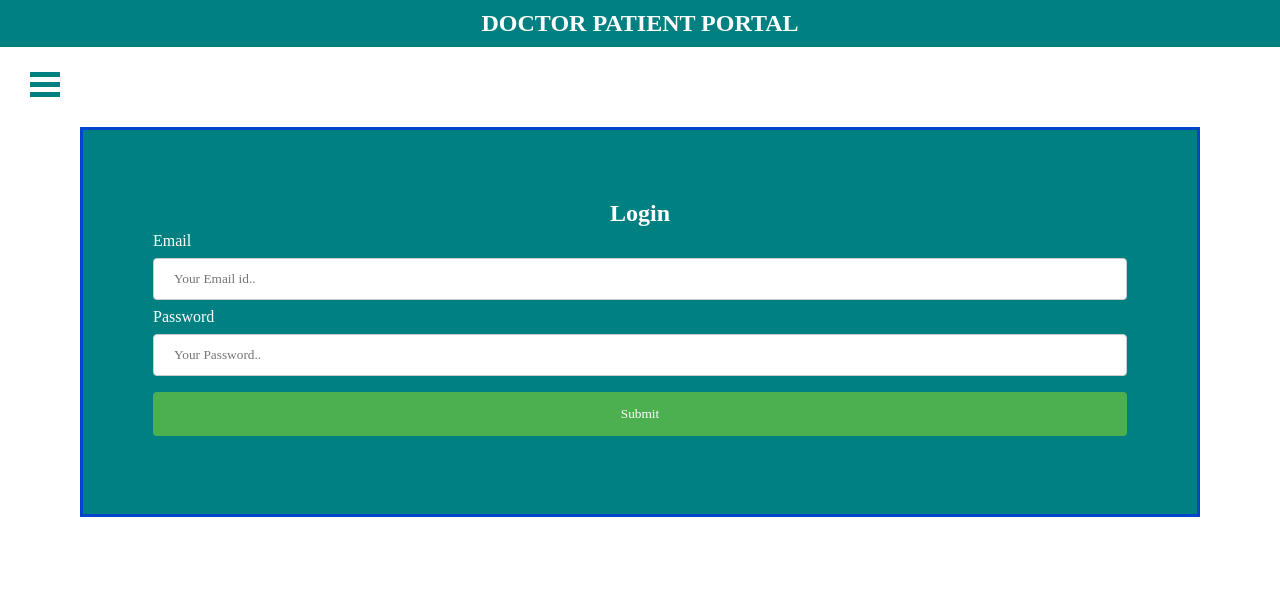
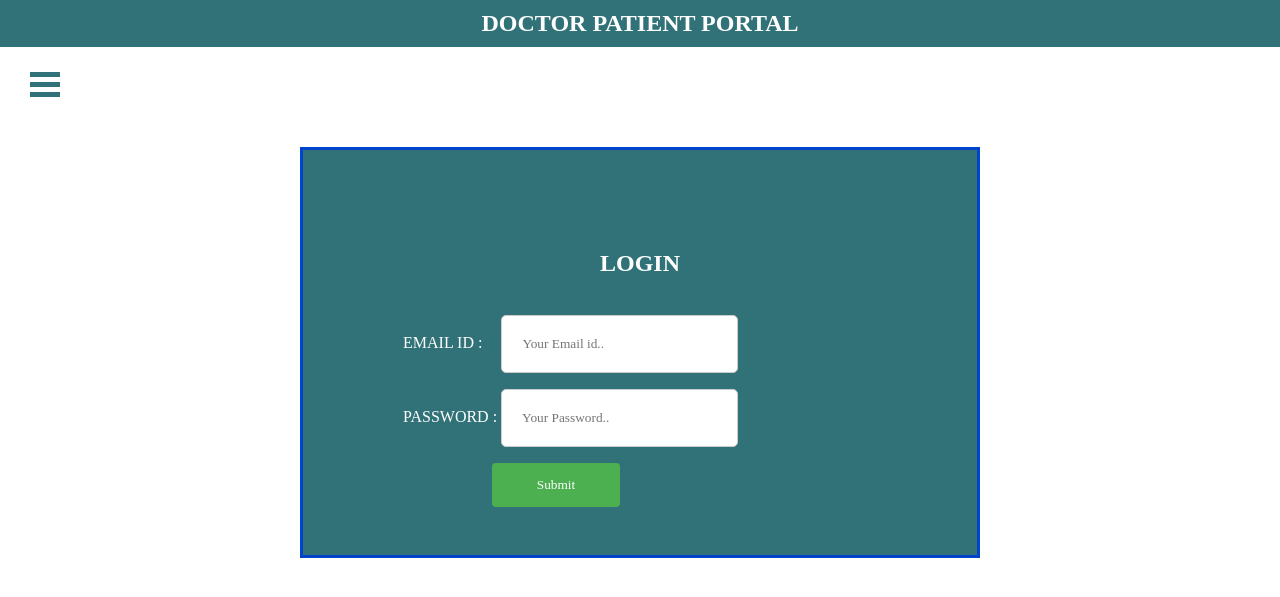
Before and after one commit to kunal-nathani/newproject, a PHP site: page /login.html in a window 1280 px wide. Shown: the top 597 px of the page. Run offline with PHP 8.4, Linux system fonts and the light colour scheme.

Commit message:
Add files via upload

```diff
--- a/abc.css
+++ b/abc.css
@@ -6,7 +6,7 @@
 
 /* Style the header */
 .header {
-  background-color: #008080;
+  background-color: #307277;
   padding: 10px;
   text-align: center;
   color: #ffffff ;
@@ -36,34 +36,35 @@
   display:block;
   width:30px;
   height:5px;
-  background: #008080;
+  background: #307277;
   margin:5px 0px;
 }
 input[type=email], select {
-  width: 100%;
-  padding: 12px 20px;
-  margin: 8px 0;
+  width: 50%;
+  padding: 20px 20px;
+  margin: 8px 15px;
   display: inline-block;
   border: 1px solid #ccc;
-  border-radius: 4px;
+  border-radius: 5px;
+  box-align: center;
   box-sizing: border-box;
 }
 
 input[type=password], select {
-  width: 100%;
-  padding: 12px 20px;
+  width: 50%;
+  padding: 20px 20px;
   margin: 8px 0;
   display: inline-block;
   border: 1px solid #ccc;
-  border-radius: 4px;
+  border-radius: 5px;
   box-sizing: border-box;
 }
 
 input[type=submit] {
-  width: 100%;
+  width: 20%;
   background-color: #4CAF50;
   color: white;
-  padding: 14px 20px;
+  padding: 20px 20px;
   margin: 8px 0;
   border: none;
   border-radius: 4px;
@@ -86,7 +87,9 @@ input[type=text], select {
 }
 
 input[type=submit] {
-  width: 100%;
+  position: absolute;
+  width: 10%;
+  right: 660px;
   background-color: #4CAF50;
   color: white;
   padding: 14px 20px;
@@ -101,19 +104,19 @@ input[type=submit]:hover {
 }
 
 .Login div {
-  border-radius: 5px;
+  border-radius: 50px;
   background-color: #f2f2f2;
   padding: 20px;
 }
 
 .Login{
-padding: 70px;
+padding:100px;
 border: 3px solid #0044cc;
-margin: 80px;
-background: #008080;
+margin:100px 300px;
+background: #307277;
 color:white;
 }
 .Login h2{
   text-align: center;
-  margin-bottom: 5px;
+  margin-bottom: 30px;
 }
--- a/login.html
+++ b/login.html
@@ -29,13 +29,13 @@
 </div>
 
 	<div class="Login">
-	<h2>Login</h2>
+	<h2>LOGIN</h2>
 	<form  action="homepage2.html" method="post">
- <label for="email">Email</label>
-    <input type="email" id="email" name="email" placeholder="Your Email id.."required>
-     <label for="Password">Password</label>
+    <label for="email">EMAIL ID :</label>
+    <input type="email" id="email" name="email" placeholder="Your Email id.."required><br>
+     <label for="Password">PASSWORD :      </label>
     <input type="Password" id="Password" name="Password" placeholder="Your Password.."
-    pattern="(?=.*\d)(?=.*[a-z])(?=.*[A-Z]).{8,}" title="Must contain at least one number and one uppercase and lowercase letter, and at least 8 or more characters"required>
+    pattern="(?=.*\d)(?=.*[a-z])(?=.*[A-Z]).{8,}" title="Must contain at least one number and one uppercase and lowercase letter, and at least 8 or more characters"required><br>
 
     <input type="submit" value="Submit">
   </form>
```
